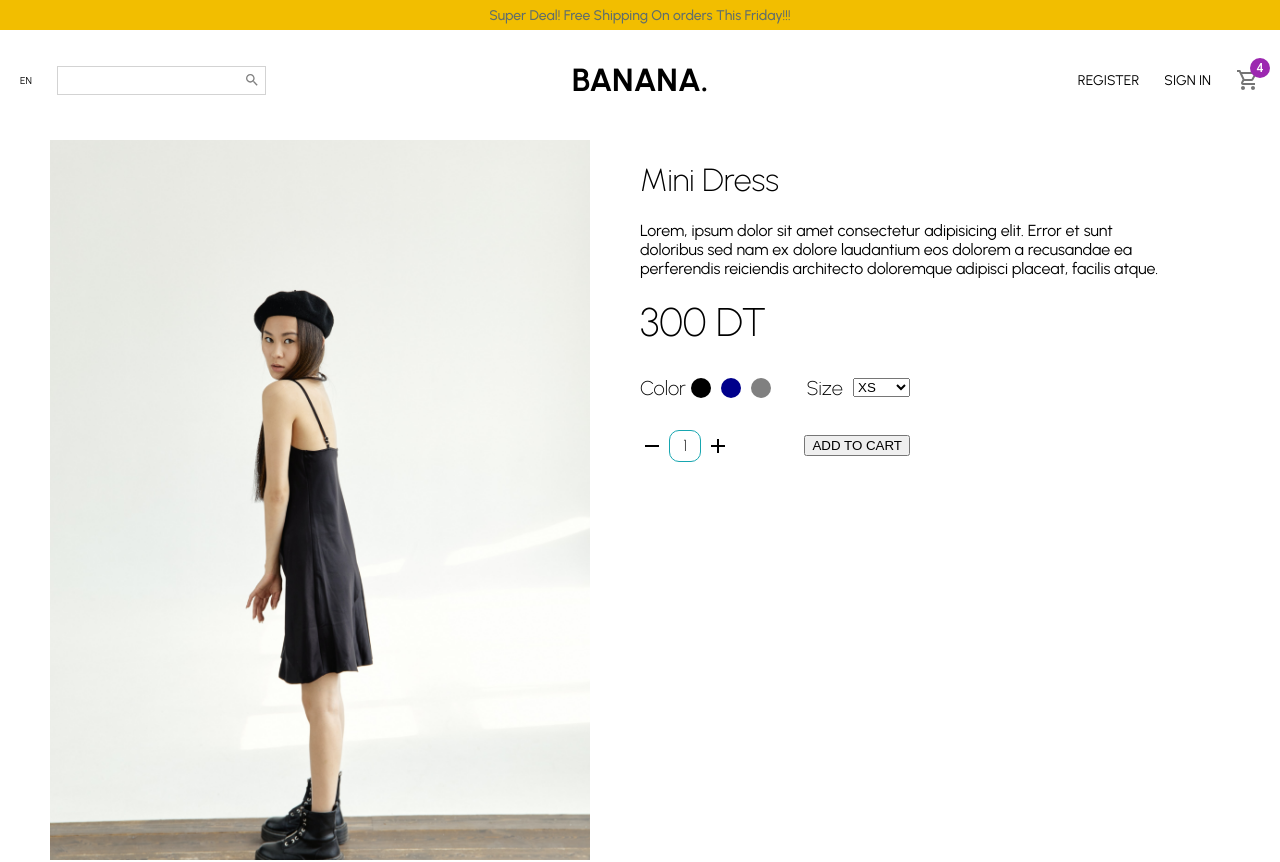
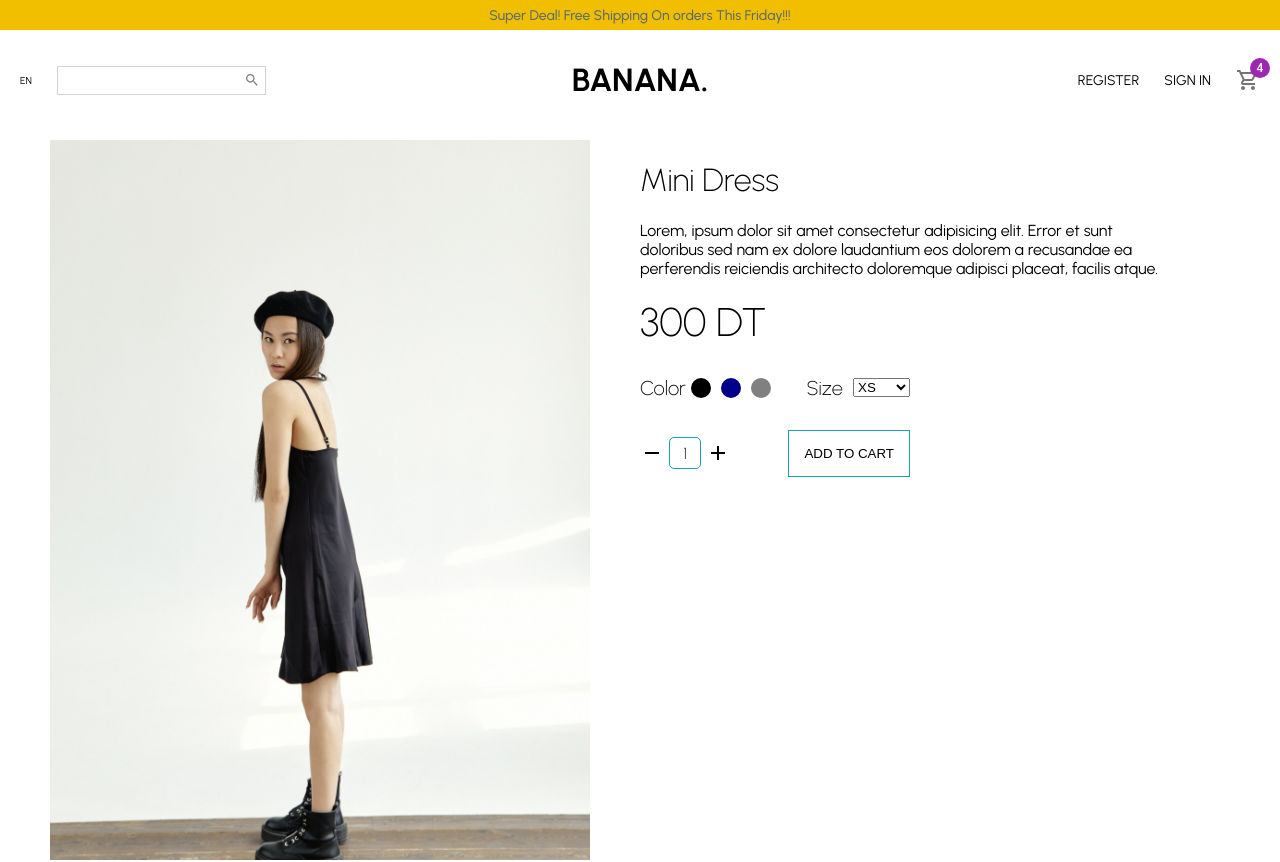
Before and after one commit to malekaridhi/ecommerceMern, a React (Create React App) app in the folder ecommerce/: page /success in a window 1280 px wide. Shown: the top 862 px of the page. Built offline with nearby package versions, Linux system fonts and the light colour scheme.

Commit message:
single Product

```diff
--- a/ecommerce/src/pages/Product.jsx
+++ b/ecommerce/src/pages/Product.jsx
@@ -81,14 +81,18 @@ font-weight:200;
 const Amount = styled.span`
 width: 30px;
 height:30px;
-border-radius:10px;
+border-radius:5px;
 border: 1px solid #17a6b0;
 display: flex;
 align-items: center;
 justify-content: center;
 margin: 0px 5px
 `
-const Button = styled.button``
+const Button = styled.button`
+padding: 15px;
+border: 1px solid #17a6b0;
+background-color: white;
+`
 const Product = () => {
   return (
     <>
```
